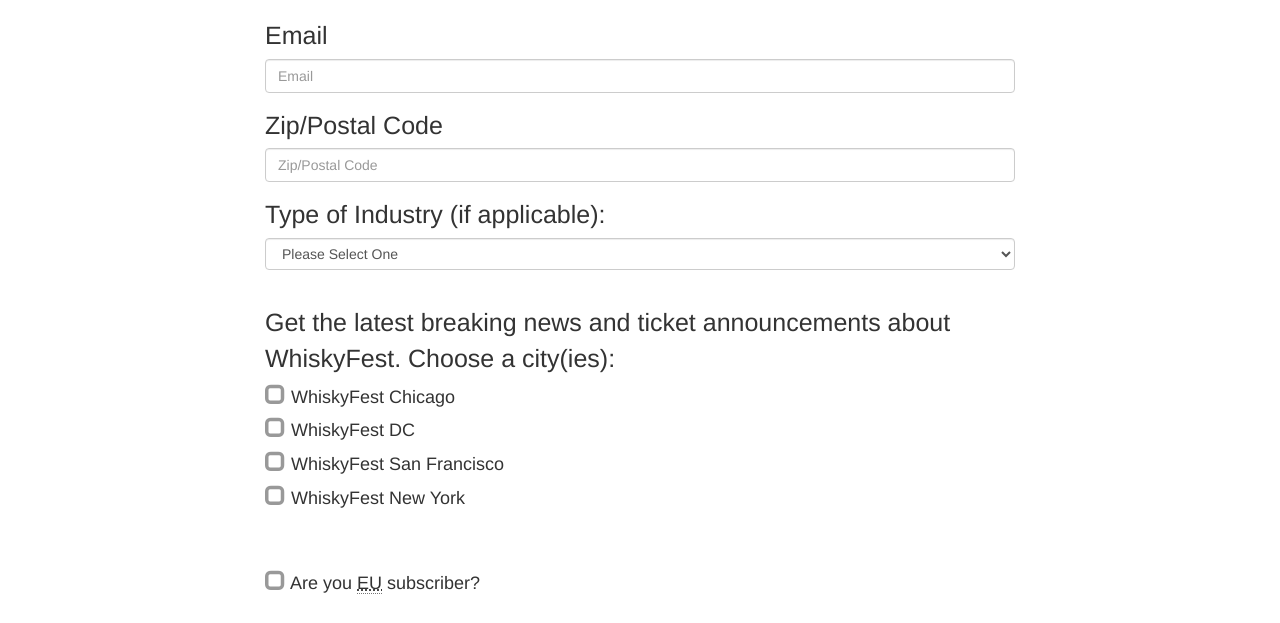
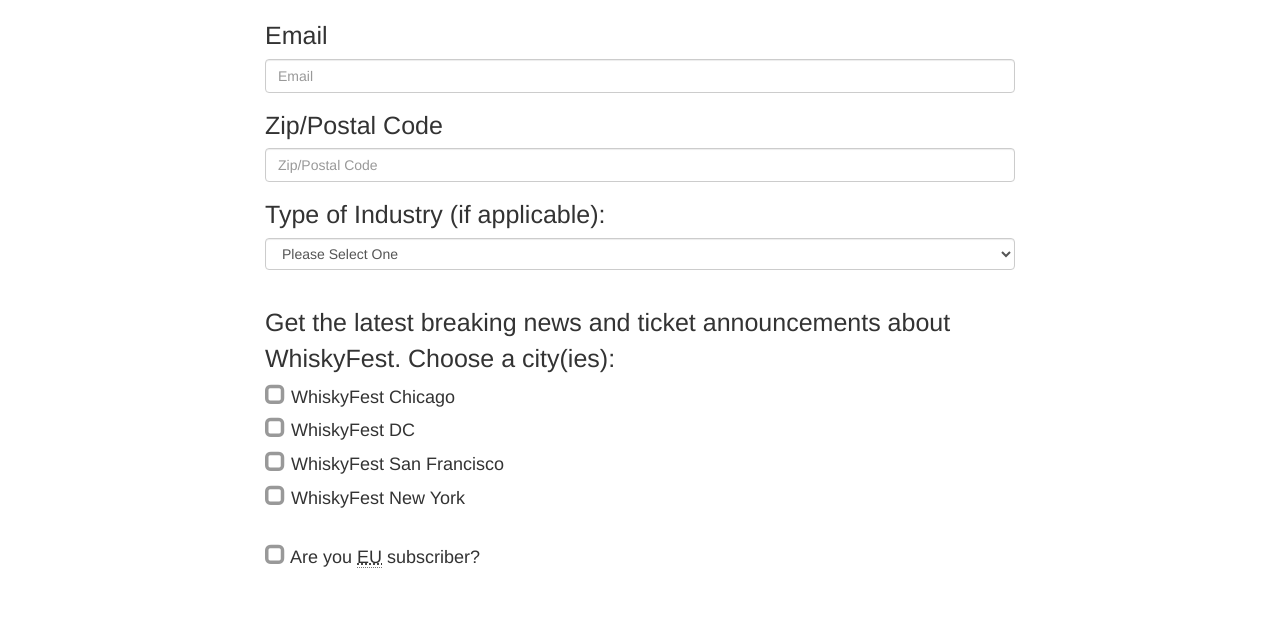
Before and after one commit to mshanken/wao-ci-emailsignup, a website: page index-gdpr.html in a window 1280 px wide. Shown: the part 166-789 px from the top of the page. Drawn offline with Linux system fonts and the light colour scheme.

Commit message:
fixing gdpr checkbox field

```diff
--- a/index-gdpr.html
+++ b/index-gdpr.html
@@ -131,7 +131,7 @@
                           </label>
                         </div><!-- /.form-group -->
                         <div class="form-check">
-                          <label class="form-check-label"><br><br>
+                          <label class="form-check-label"><br>
                             <span class="checkbox-item glyphicon glyphicon-unchecked" aria-hidden="true" title="Are you EU subscriber?"></span><input class="form-check-input hidden" type="checkbox" name="CI_custom25" id="CI_custom25" value="N">
                             Are you <abbr title="European Union">EU</abbr> subscriber?
                           </label>
```
